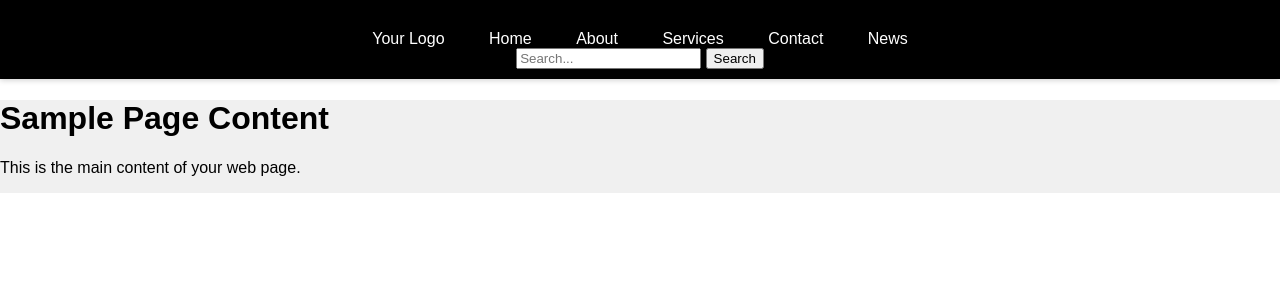
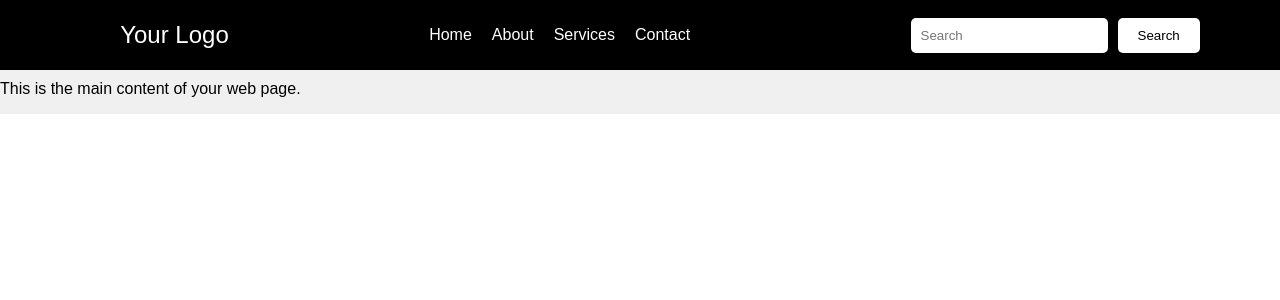
Before and after one commit to govindrnaik/rick_and_morty_fastapi, a FastAPI app: page / in a window 1280 px wide. Shown: the top 300 px of the page. Run offline with FastAPI, Linux system fonts and the light colour scheme; data that the repository does not hold is empty; some libraries are stand-ins or nearby versions.

Commit message:
fixed navbar css

```diff
--- a/static/css/styles.css
+++ b/static/css/styles.css
@@ -1,25 +1,68 @@
-
 body {
+    font-family: Arial, sans-serif;
     margin: 0;
-    font-family: Arial, Helvetica, sans-serif;
+    padding: 0;
 }
 
-/* Style for the navigation */
 .navbar {
-    position: sticky;
+    background-color: #000; /* Change the background color here */
+    display: flex;
+    justify-content: space-around;
+    flex-wrap: wrap;
+    align-items: center;
+    padding: 10px 20px;
+    color: #fff;
+    position: fixed;
+    width: 100%;
     top: 0;
-    left: 0;
-    right: 0;
-    background-color: black;
-    padding: 10px 0;
-    text-align: center;
-    box-shadow: 0 1px 6px 0 rgba(0,0,0,0.2);
+    z-index: 100;
 }
 
-.navbar a {
-    color: white;
+.logo a {
     text-decoration: none;
+    font-size: 24px;
+    color: #fff;
+}
+
+.menu ul {
+    list-style: none;
+    padding: 0;
+    display: flex;
+}
+
+.menu li {
+    margin-right: 20px;
+}
+
+.menu a {
+    text-decoration: none;
+    color: #fff;
+}
+
+.search {
+    display: flex;
+    align-items: center;
+}
+
+.search input {
+    padding: 10px;
+    border: none;
+    border-radius: 5px;
+    margin-right: 10px;
+}
+
+.search button {
+    background-color: #fff;
+    color: #000; /* Change the button color here */
+    border: none;
     padding: 10px 20px;
+    border-radius: 5px;
+    cursor: pointer;
+}
+
+/* Add margin to content to prevent it from being hidden under the fixed navbar */
+.content {
+    margin-top: 60px;
 }
 
 
--- a/templates/nav_bar.html
+++ b/templates/nav_bar.html
@@ -1,15 +1,18 @@
-<div class="navbar">
-</div>
 
 <nav class="navbar">
-    <a href="#" class="logo">Your Logo</a>
-    <a href="#home">Home</a>
-    <a href="#about">About</a>
-    <a href="#services">Services</a>
-    <a href="#contact">Contact</a>
-    <a href="#news">News</a>
-    <div class="search-bar">
-        <input type="text" placeholder="Search...">
+    <div class="logo">
+        <a href="/">Your Logo</a>
+    </div>
+    <div class="menu">
+        <ul>
+            <li><a href="#home">Home</a></li>
+            <li><a href="#about">About</a></li>
+            <li><a href="#services">Services</a></li>
+            <li><a href="#contact">Contact</a></li>
+        </ul>
+    </div>
+    <div class="search">
+        <input type="text" placeholder="Search">
         <button type="submit">Search</button>
     </div>
 </nav>
```
